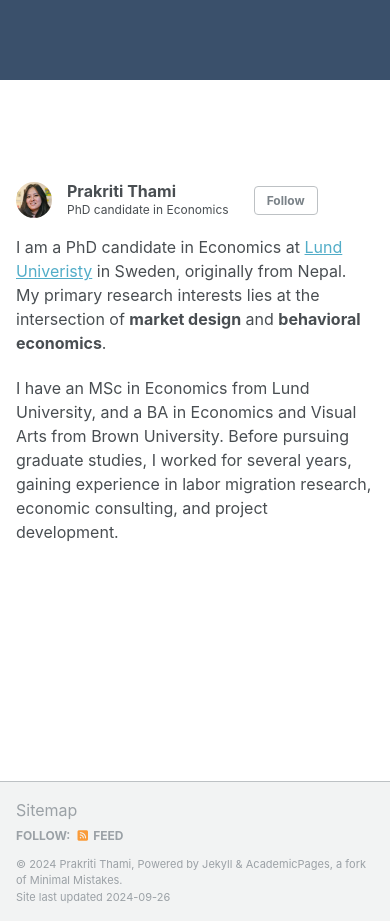
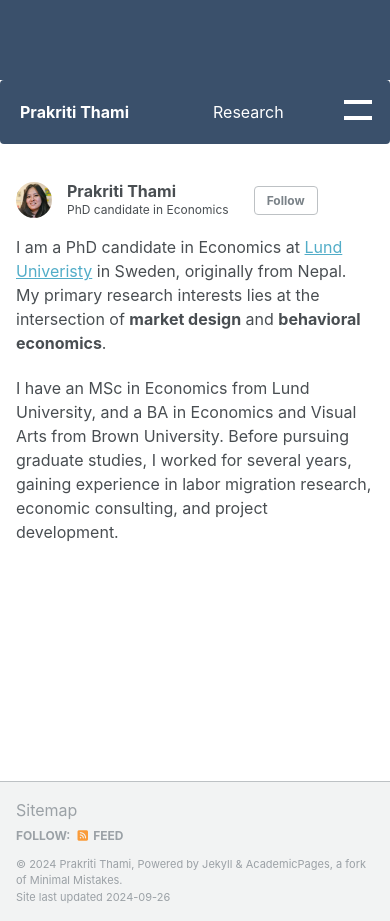
Before and after one commit to prakritithami/prakritithami.github.io, a Jekyll site: the page built from _pages/about.md, in a window 390 px wide and 921 px high. Built offline with Jekyll 4.4.1, drawn with Linux system fonts in a browser that asks for light colours.

Commit message:
Update main.scss

```diff
--- a/assets/css/main.scss
+++ b/assets/css/main.scss
@@ -68,11 +68,10 @@ body {
 }
 
 // Mobile view styles
-
 @media (max-width: 768px) {
-  // Apply styles specifically to the .masthead__inner-wrap .masthead__menu
+  // Ensure the menu is visible by default for testing
   .masthead .masthead__inner-wrap .masthead__menu {
-    display: none; // Hide the menu by default
+    display: block !important; // Ensure the menu is always visible
     background-color: $header-bg-color !important; // Set the background color to match the header
     color: $text-color !important; // Ensure the text color is white
     border: 2px solid $header-bg-color; // Add a border with the same color as the header
@@ -84,16 +83,6 @@ body {
     top: 100%; // Position the menu just below the header
     left: 0; // Align menu to the left edge
     box-shadow: 0 4px 8px rgba(0, 0, 0, 0.1); // Optional: Add a subtle shadow for depth
-    opacity: 0; // Start with opacity 0 (hidden)
-    transform: translateY(-10px); // Slightly shift the menu upwards when hidden
-    transition: opacity 0.3s ease, transform 0.3s ease; // Smooth transition for visibility
-  }
-
-  // Show the menu when the navicon is active
-  .navicon.is-active + .masthead__menu {
-    display: block !important; // Make sure the menu is displayed
-    opacity: 1 !important; // Full opacity when active
-    transform: translateY(0); // No translation when visible
   }
 
   // Apply styles to menu links within .masthead__menu
@@ -106,9 +95,4 @@ body {
     border: none !important; // Remove any custom borders
   }
 
-  // Optional: Add hover effect for menu links
-  .masthead .masthead__inner-wrap .masthead__menu a:hover {
-    background-color: lighten($header-bg-color, 10%) !important; // Lighten the background on hover
-    color: $text-color !important; // Keep text color consistent
-  }
 }
```
